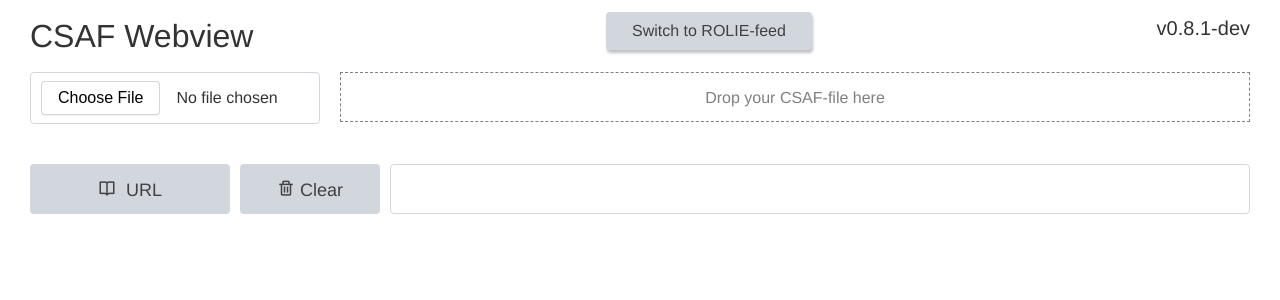
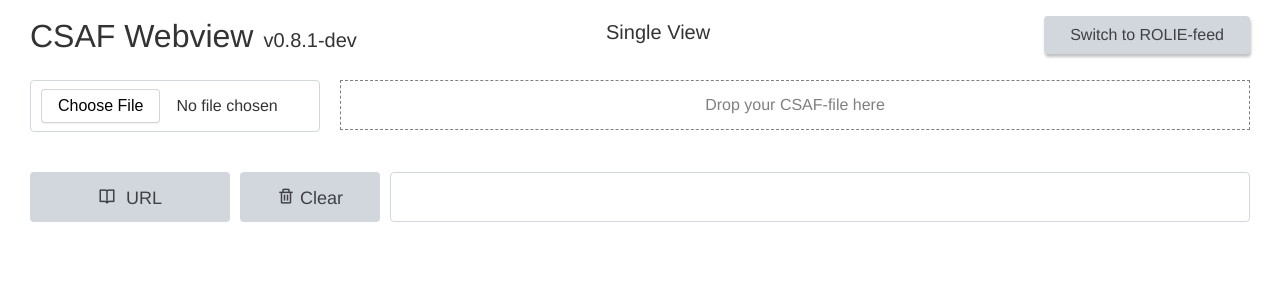
Before and after one commit to csaf-poc/csaf_webview, a SvelteKit app: page / in a window 1280 px wide. Shown: the top 300 px of the page. Built offline with nearby package versions, Linux system fonts and the light colour scheme.

Commit message:
style: Layout of header line edited

```diff
--- a/src/routes/+layout.svelte
+++ b/src/routes/+layout.svelte
@@ -58,12 +58,11 @@
   <div class="header">
     <div class="programname">
       <h1 role="heading">CSAF Webview</h1>
+      <h4>v{version}</h4>
     </div>
-    <div>
+    <div><h4>{mode === MODE.SINGLE ? "Single View" : "Multi-View"}</h4></div>
+    <div class="version">
       <a title={mode} href={switchToRoute} class="switchbutton button">{mode}</a>
-    </div>
-    <div class="version">
-      <h4>v{version}</h4>
     </div>
   </div>
   <slot />
@@ -80,16 +79,23 @@
   .header {
     display: flex-column;
     align-items: center;
+    margin-block-end: 2rem;
+  }
+
+  .programname {
+    display: flex;
+    align-items: baseline;
   }
 
   h1 {
     margin-bottom: 0;
+    margin-right: 1rem;
   }
   @media only screen and (min-width: 768px) {
     .header {
       display: flex;
       align-items: center;
-      margin-bottom: 1rem;
+      margin-block-end: 1rem;
     }
     .programname {
       min-width: 45vw;
```
